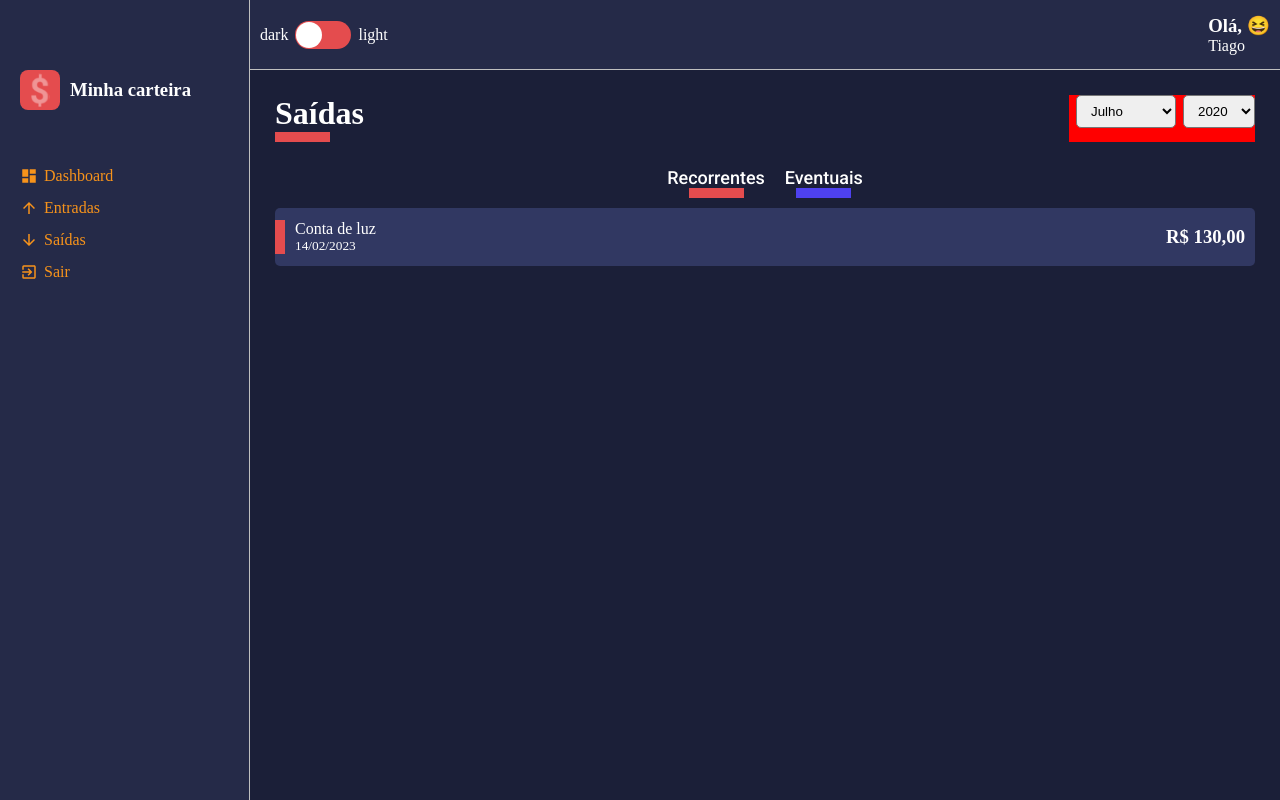
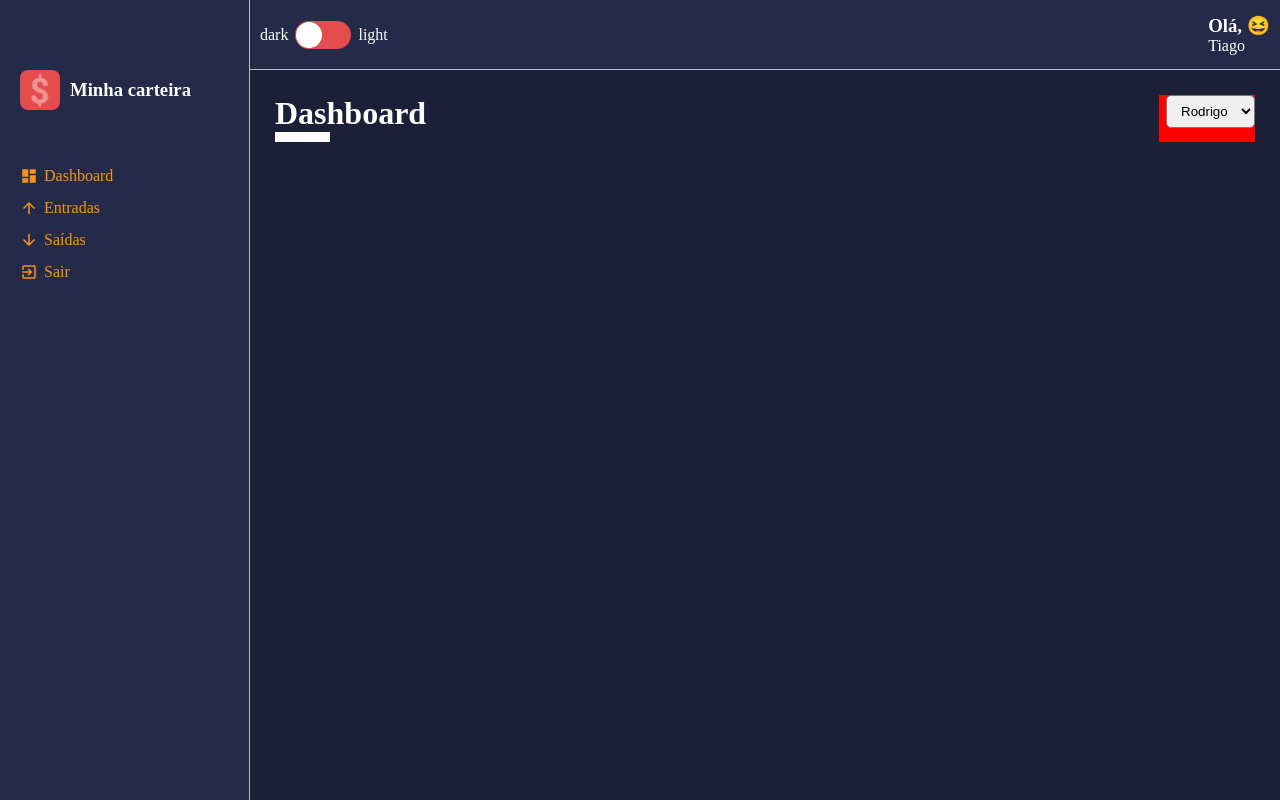
Before and after one commit to TiagoSilva34/Carteira-Digital, a React (Create React App) app: page /dashboard in a window 1280 px wide. Built offline with nearby package versions, Linux system fonts and the light colour scheme.

Commit message:
Criação de rotas da aplicação e troca de props "titulo" para "title"

```diff
--- a/package.json
+++ b/package.json
@@ -6,6 +6,7 @@
     "react": "^18.2.0",
     "react-dom": "^18.2.0",
     "react-icons": "^4.7.1",
+    "react-router-dom": "^6.8.1",
     "react-scripts": "5.0.1",
     "react-switch": "^7.0.0",
     "styled-components": "^5.3.6",
--- a/src/App.tsx
+++ b/src/App.tsx
@@ -5,14 +5,13 @@ import { ThemeProvider } from 'styled-components'
 import dark from './styles/themes/dark'
 import light from './styles/themes/light'
 import { List } from './pages/List'
+import { Routes } from './routes'
 
 const App: React.FC = () => {
   return (
     <ThemeProvider theme={dark}>
       <GlobalStyles />
-      <Layout>
-        <List />
-      </Layout>
+      <Routes />
     </ThemeProvider>
   )
 }
--- a/src/components/Aside/index.tsx
+++ b/src/components/Aside/index.tsx
@@ -1,5 +1,6 @@
 import React from 'react'
 import logoImg from '../../assets/logo.svg'
+import { } from "react-router-dom"
 import {
   MdDashboard,
   MdArrowDownward,
@@ -24,17 +25,17 @@ export const Aside: React.FC = () => {
       </Header>
 
       <MenuContainer>
-        <MenuItemLink href="#">
+        <MenuItemLink href="/dashboard">
           <MdDashboard />
           Dashboard
         </MenuItemLink>
 
-        <MenuItemLink href="#">
+        <MenuItemLink href="/list/entry-balance">
           <MdArrowUpward />
           Entradas
         </MenuItemLink>
 
-        <MenuItemLink href="#">
+        <MenuItemLink href="/list/exit-balance">
           <MdArrowDownward />
           Saídas
         </MenuItemLink>
--- a/src/components/ContentHeader/index.tsx
+++ b/src/components/ContentHeader/index.tsx
@@ -6,20 +6,20 @@ import {
 } from './styles'
 
 interface IContentHeaderProps {
-  titulo: string,
+  title: string,
   lineColor: string,
   children: React.ReactNode
 }
 
 export const ContentHeader: React.FC<IContentHeaderProps> = ({
-  titulo,
+  title,
   lineColor,
   children
 }) => {
   return (
     <Container>
       <TitleContainer lineColor={lineColor}>
-        <h1>{titulo}</h1>
+        <h1>{title}</h1>
       </TitleContainer>
 
       <Controllers>
--- a/src/pages/Dashboard/index.tsx
+++ b/src/pages/Dashboard/index.tsx
@@ -13,7 +13,7 @@ export const Dashboard: React.FC = () => {
   return (
     <Container>
       <ContentHeader
-        titulo='Dashboard'
+        title='Dashboard'
         lineColor='#fff'
       >
         <SelectInput
--- a/src/pages/List/index.tsx
+++ b/src/pages/List/index.tsx
@@ -1,4 +1,5 @@
-import React from 'react'
+import React, { useMemo } from 'react'
+import { useParams } from 'react-router-dom'
 import { ContentHeader } from '../../components/ContentHeader'
 import { HistoryFinanceCard } from '../../components/HistoryFinanceCard'
 import { SelectInput } from '../../components/Selectinput'
@@ -9,6 +10,18 @@ import {
 } from './style'
 
 export const List: React.FC = () => {
+  const { type } = useParams()
+
+  const title = useMemo(() => {
+    return type === 'entry-balance' ? {
+      title: "Entradas",
+      lineColor: ""
+    } : {
+      title: "Saídas",
+      lineColor: "#E44C4E"
+    }
+  }, [type])
+
   const months = [
     {value: 7, label: "Julho"},
     {value: 8, label: "Agosto"},
@@ -24,7 +37,7 @@ export const List: React.FC = () => {
   return (
     <Container>
        <ContentHeader
-        titulo='Saídas'
+        title={title.title}
         lineColor='#E44C4E'
       >
         <SelectInput
--- /dev/null
+++ b/src/routes/app.routes.tsx
@@ -0,0 +1,19 @@
+import Reac from "react"
+import {
+  Route,
+  Routes as Switch,
+} from "react-router-dom"
+import { Layout } from "../components/Layout"
+import { Dashboard } from "../pages/Dashboard"
+import { List } from "../pages/List"
+
+export const AppRoutes: React.FC = () => {
+  return (
+    <Layout>
+      <Switch>
+        <Route path="/dashboard" element={<Dashboard />} />
+        <Route path="/list/:type" element={<List />} />
+      </Switch>
+    </Layout>
+  )
+}
--- /dev/null
+++ b/src/routes/index.tsx
@@ -0,0 +1,9 @@
+import React from "react"
+import { BrowserRouter } from "react-router-dom"
+import { AppRoutes } from "./app.routes"
+
+export const Routes = () => (
+  <BrowserRouter>
+    <AppRoutes />
+  </BrowserRouter>
+)
```
Also changed, not shown: 1 other file (tests, documents, lock files or other folders).
